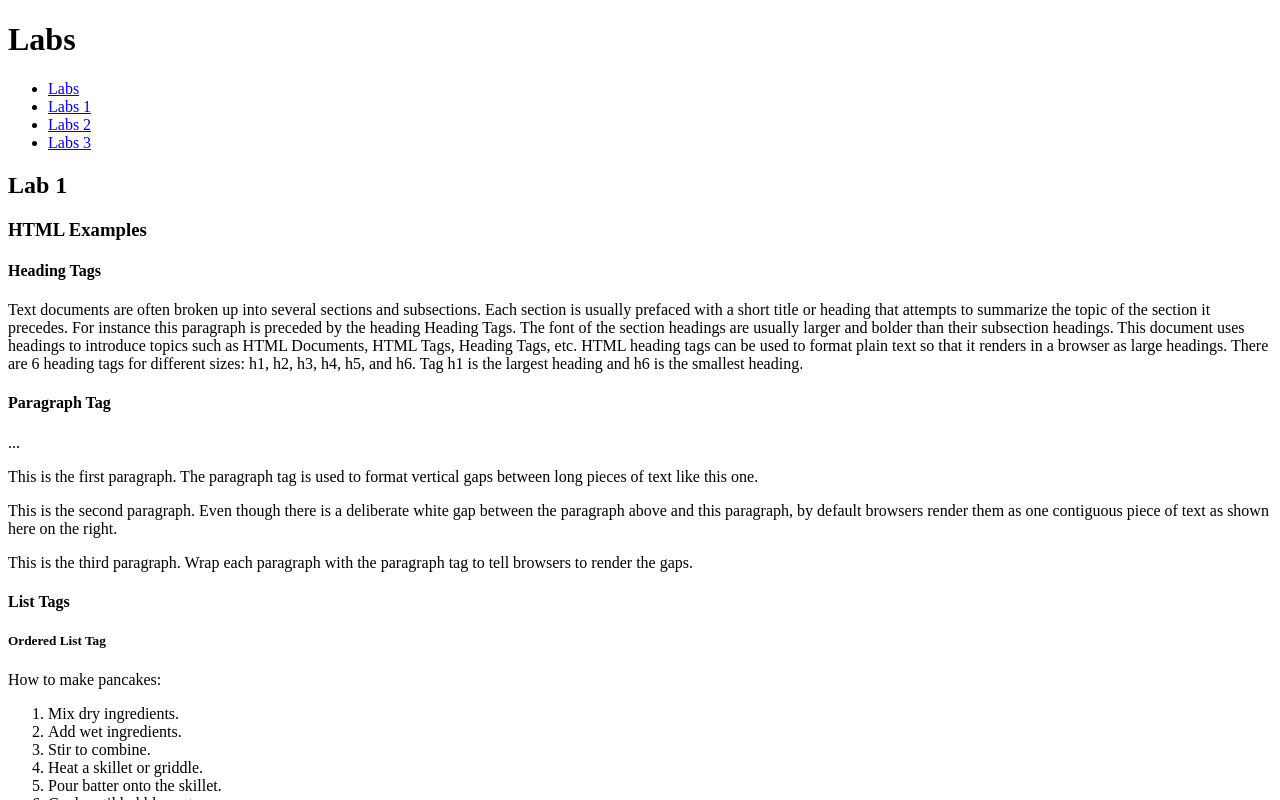
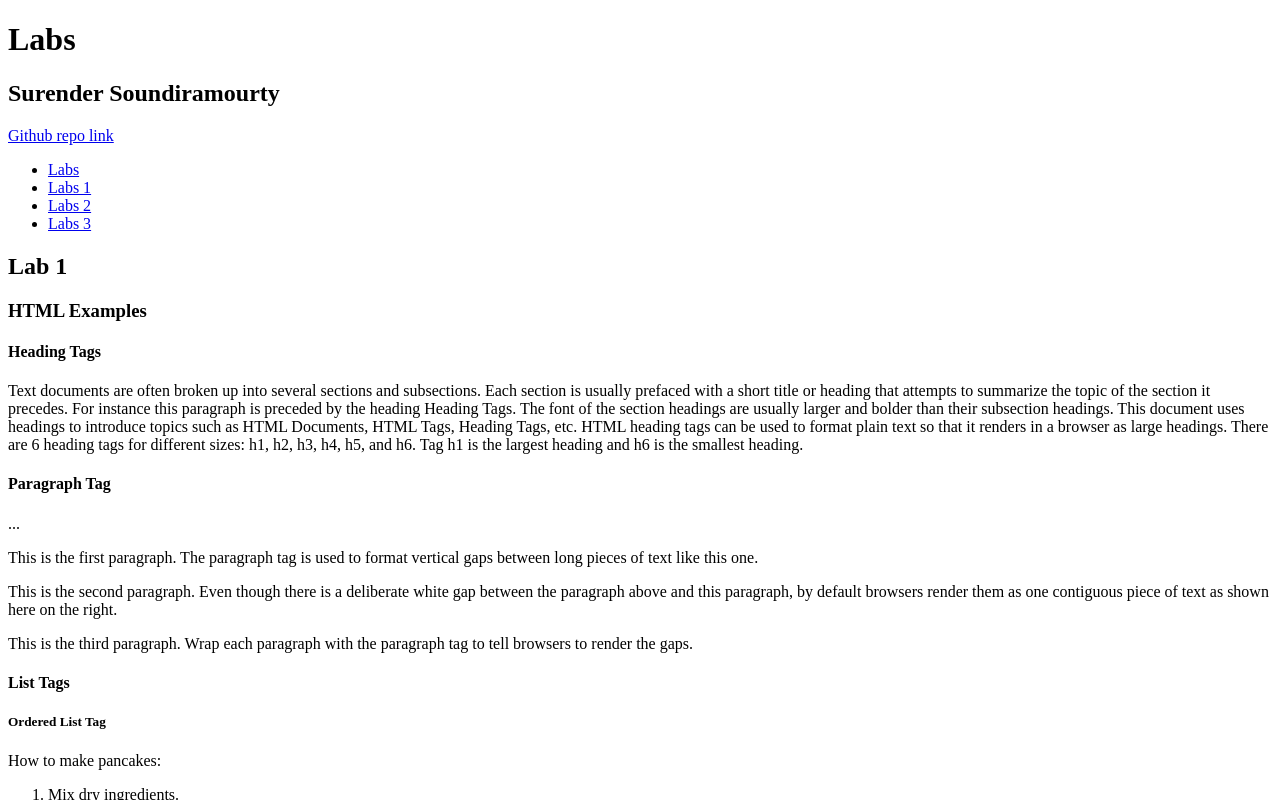
Before and after one commit to surenderpsm/kambaz-react-web-app, a React (Vite) app: page /#/Labs/Lab1 in a window 1280 px wide. Shown: the top 800 px of the page. Built offline with nearby package versions, Linux system fonts and the light colour scheme.

Commit message:
Added Name and repo link.

```diff
--- a/src/Labs/index.tsx
+++ b/src/Labs/index.tsx
@@ -15,6 +15,8 @@
   return (
       <div id={"wd-labs"}>
         <h1>Labs</h1>
+        <h2>Surender Soundiramourty</h2>
+        <a href={'https://github.com/surenderpsm/kambaz-react-web-app.git'} id={"wd-github"}>Github repo link</a>
         <TOC />
         <Routes>
           <Route path="/" element={<Navigate to="Lab1" />} />
```
